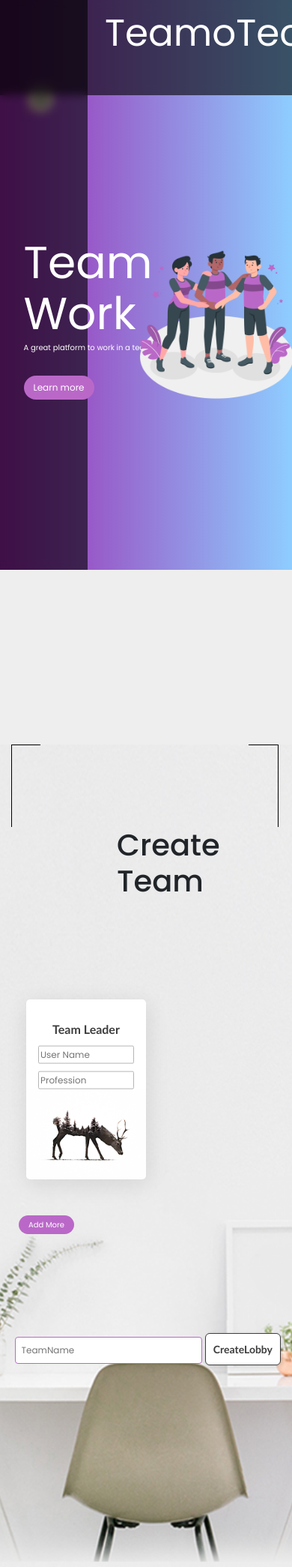
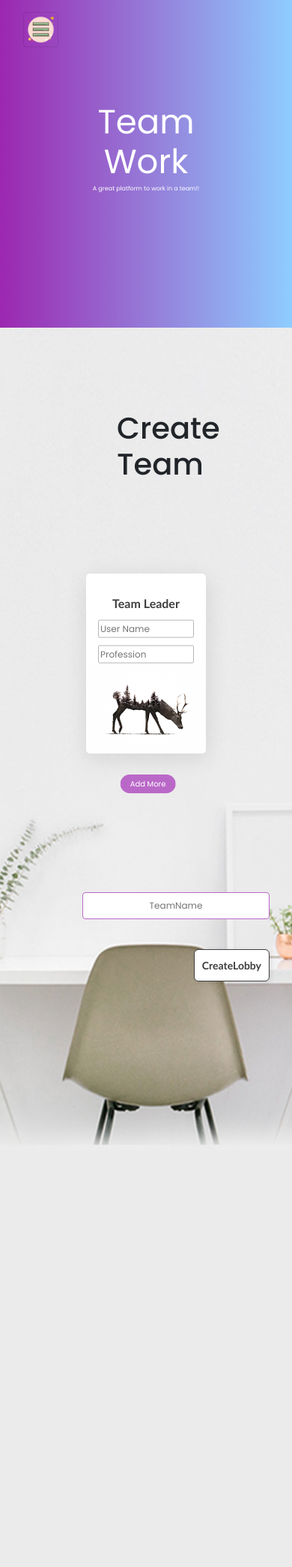
Before and after one commit to abhaydhiman/TEAMoTECH, a Flask app: template templates/index.html in a window 390 px wide; the page is wider, and only the part inside the window is pictured. Shown: that part at 75% size. After the commit the page ends 1527 px from the top of that part, so only its background shows below. Run offline with Flask 2, Linux system fonts and the light colour scheme; the template is opened without the code that fills it, so the values that code supplies are empty; some libraries are stand-ins or nearby versions.

Commit message:
Added responsiveness with max-width as 600px

```diff
--- a/static/css/style.css
+++ b/static/css/style.css
@@ -1,7 +1,12 @@
 @import url("https://fonts.googleapis.com/css2?family=Poppins:ital,wght@0,400;0,500;0,600;0,700;1,300&display=swap");
 body {
   font-family: 'Poppins', sans-serif;
-  background: #eeeeee; }
+  background: #eeeeee;
+}
+
+.starter{
+  visibility: visible;
+}
 
 .main {
   width: 100%;
@@ -299,6 +304,24 @@ body {
   top: 20rem;
 }
 
+.create_team{
+  position: relative;
+  top: -200px;
+  left: 0;
+  text-align: center;
+}
+
+.your_team{
+  position: relative;
+  top: 0;
+  left: 0;
+  text-align: center;
+}
+
+.navbar-toggler{
+  position: absolute;
+}
+
 @media screen and (max-width: 991.98px) {
   .custom-section .col-md-6 img {
     width: 100%;
@@ -423,6 +446,149 @@ body {
   }
 }
 
+@media screen and (max-width: 600px) {
+  .custom-section .col-md-6 img {
+    visibility: collapse;
+  }
+  .custom-section {
+    position: absolute;
+    top: 0;
+  }
+  .custom-section .col-md-6 .h3 {
+    top: 0;
+    /* transform: translateY(-300%); */
+    font-size: 45px;
+    font-weight: 400;
+    left: 0%;
+    text-align: center;
+  }
+  .custom-section .col-md-6 .p {
+    margin-left: 0%;
+    font-size: 8px;
+    top: 0;
+    text-align: center;
+    /* transform: translateY(-1100%); */
+  }
+  .custom-section .col-md-6 a {
+    visibility: collapse;
+  }
+  .main {
+    height: 72vh;
+    width: 100%;
+  }
+  .sidebar {
+    visibility: collapse;
+  }
+  .topbar {
+    visibility: collapse;
+  }
+  .minecard {
+    position: relative;
+    top: 40%;
+    margin: 10px 10px;
+    padding: 4px 12px;
+    font-size: 10px;
+    left: 50%;
+    transform: translateX(-60%);
+  }
+  .adjust {
+    margin-left: 0px;
+  }
+  .head__custom-nav a {
+    visibility: hidden;
+  }
+  .your_teams {
+    /* position: absolute; */
+    left: 0;
+    text-align: center;
+    top: 25rem;
+    margin-bottom: 5rem;
+    padding-bottom: 5rem;
+  }
+  .box{
+    width: 160px;
+    height: 240px;
+    text-align: center;
+  }
+  .box input{
+    margin:10px 0;
+    padding: 2px;
+    border-radius: 2px;
+    font-size: 12px;
+  }
+  .slide-details p:nth-child(1){
+    font-size: 16px;
+    font-weight: 600;
+  }
+  .slide-details p:nth-child(2){
+    font-size: 12px;
+  }
+  .myinput{
+    margin: 20px 0;
+    padding: 8px;
+    border-radius: 4px;
+    font-size: 12px;
+    text-align: center;
+  }
+  .inputbutton {
+    margin:20px 0;
+    padding: 10px;
+    border-radius: 6px;
+    font-size: 14px;
+    font-weight: bold;
+  }
+  .teamCreation1 {
+    visibility: collapse;
+  }
+  .teamCreation2 {
+    visibility: collapse;
+  }
+  .teamCreation3 {
+    visibility: collapse;
+  }
+  .teamCreation4 {
+    visibility: collapse;
+  }
+  .create_team{
+  font-size: 28px;
+  }
+  .your_team{
+    font-size: 28px;
+  }
+  .navbar-toggler{
+    top: 0;
+    z-index: 99;
+  }
+  .head__custom-nav #navbarNav {
+    z-index: 99;
+  }
+  .head__custom-nav #navbarNav .navbar-nav .nav-item a{
+    visibility: visible;
+  }
+  .main2{
+    margin-top: 20rem;
+    padding-top: 20rem;
+  }
+  .main2 #add_to_me .box {
+    position: relative;
+    margin: 0 auto;
+    margin-top: 8px;
+  }
+  .main2 .text-right {
+    position: relative;
+    margin: 0 auto;
+    justify-content: center;
+    display: flex;
+  }
+  .starter {
+    top: 0;
+    bottom:0;
+    position: absolute;
+    overflow-y: scroll;
+    overflow-x: hidden;
+  }
+}
+
 /* @media screen and (max-width: 991.98px) {
   .custom-section {
     flex-direction: column-reverse; }
```
